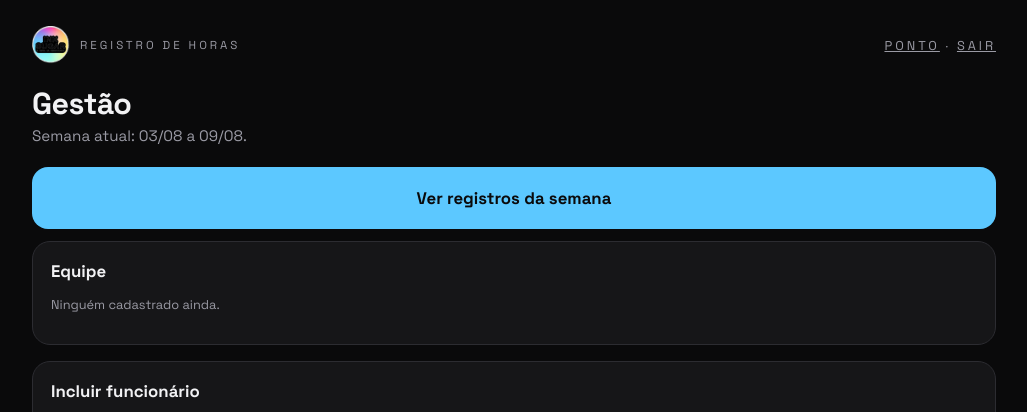
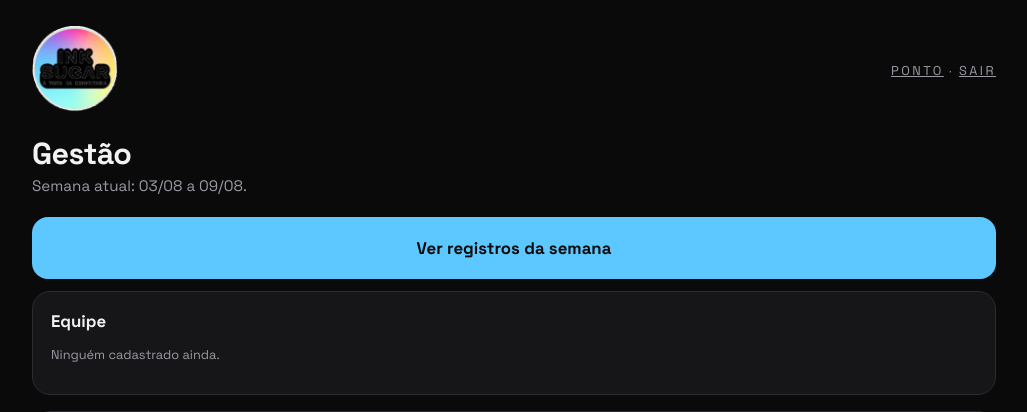
Before and after one commit to inksugar/ponto-inksugar, a Flask app: page /admin in a window 1280 px wide. Shown: the top 412 px of the page, without its empty margins (126-1153 px from the left). Run offline with Flask 3, Linux system fonts and the light colour scheme; the visitor is signed in with stand-in values (Sample User, id 1); data that the repository does not hold is empty; some libraries are stand-ins or nearby versions.

Commit message:
Add files via upload

```diff
--- a/templates/base.html
+++ b/templates/base.html
@@ -4,6 +4,13 @@
 <meta charset="utf-8">
 <meta name="viewport" content="width=device-width, initial-scale=1, viewport-fit=cover">
 <meta name="theme-color" content="#0A0A0B">
+<link rel="manifest" href="/static/manifest.json">
+<link rel="apple-touch-icon" href="/static/icon-180.png">
+<link rel="icon" href="/static/icon-192.png">
+<meta name="apple-mobile-web-app-capable" content="yes">
+<meta name="mobile-web-app-capable" content="yes">
+<meta name="apple-mobile-web-app-status-bar-style" content="black-translucent">
+<meta name="apple-mobile-web-app-title" content="Ponto InkSugar">
 <title>{% block titulo %}Registro de horas{% endblock %} · InkSugar</title>
 <link rel="preconnect" href="https://fonts.googleapis.com">
 <link rel="preconnect" href="https://fonts.gstatic.com" crossorigin>
@@ -23,9 +30,8 @@
   .wrap{max-width:560px;margin:0 auto;padding:26px 18px 44px}
   .wrap.larga{max-width:1000px}
   .marca{margin-bottom:24px;display:flex;justify-content:space-between;align-items:center;gap:12px;
-    font-size:.72rem;letter-spacing:.26em;text-transform:uppercase;color:var(--fraco)}
-  .marca img{height:38px;width:auto;display:block}
-  .marca .rot{display:flex;align-items:center;gap:10px}
+    font-size:.7rem;letter-spacing:.22em;text-transform:uppercase;color:var(--fraco)}
+  .marca img{height:88px;width:auto;display:block}
   h1{font-size:1.9rem;line-height:1.05;margin:0 0 6px;letter-spacing:-.02em}
   h2{font-size:1.05rem;margin:0 0 14px}
   .sub{color:var(--fraco);margin:0 0 22px;font-size:.95rem}
@@ -138,10 +144,15 @@
 <body>
 <div class="wrap {% block larga %}{% endblock %}">
   <div class="marca">
-    <span class="rot"><img src="/static/logo.png" alt="InkSugar"> Registro de horas</span>
+    <a href="/ponto"><img src="/static/logo.png" alt="InkSugar"></a>
     {% block canto %}{% endblock %}
   </div>
   {% block conteudo %}{% endblock %}
 </div>
+<script>
+  if ('serviceWorker' in navigator) {
+    navigator.serviceWorker.register('/static/sw.js', { scope: '/' }).catch(() => {});
+  }
+</script>
 </body>
 </html>
```
